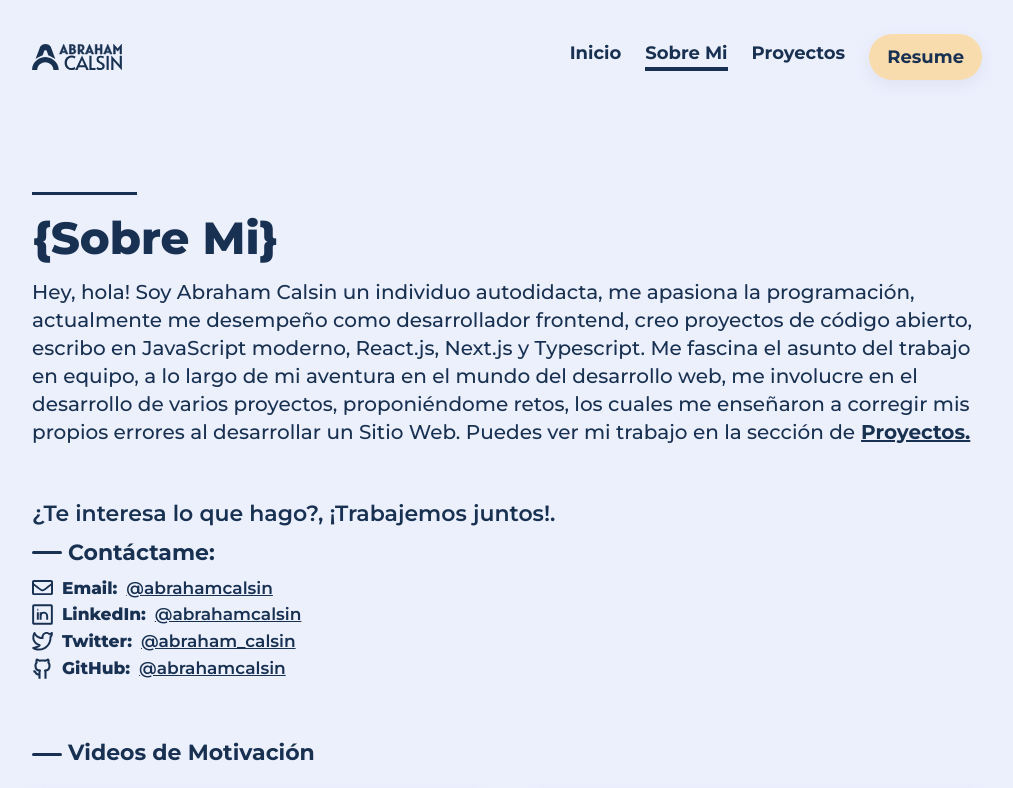
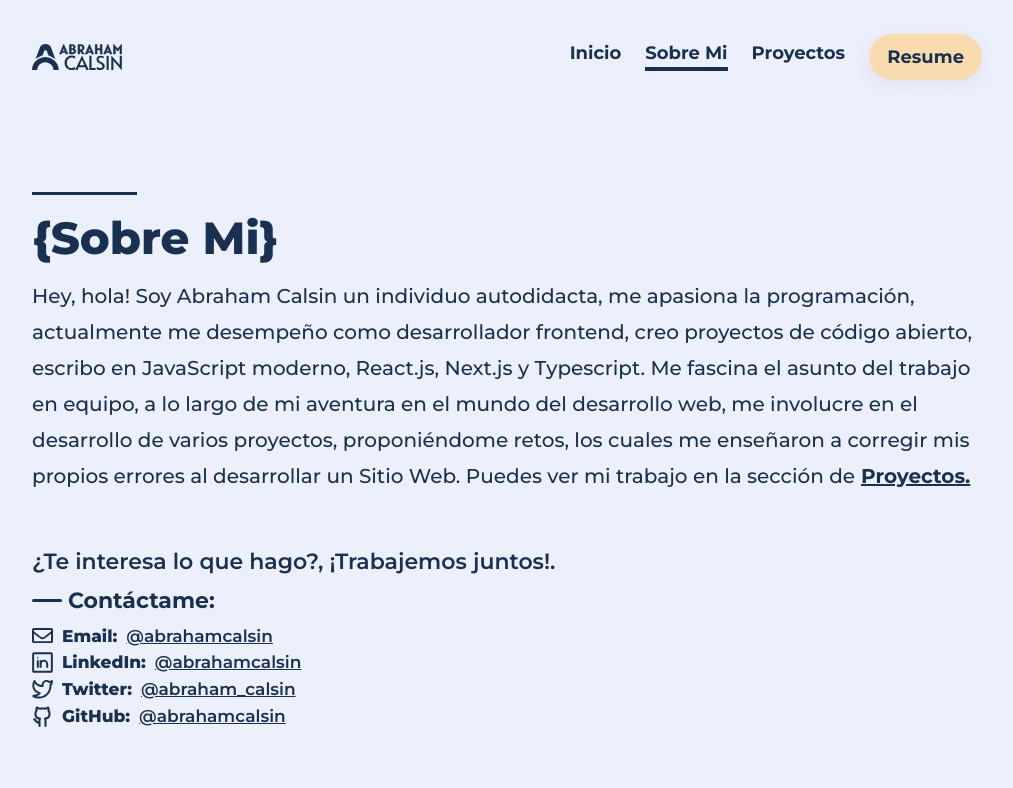
Before and after one commit to Uvacoder/port-abrahamcalsin, a Next.js app: page /about-me in a window 1280 px wide. Shown: the top 788 px of the page, without its empty margins (133-1146 px from the left). Built offline with nearby package versions, Linux system fonts and the light colour scheme; grey boxes are pictures that could not be loaded.

Commit message:
Update index.js

```diff
--- a/pages/about-me/index.js
+++ b/pages/about-me/index.js
@@ -29,7 +29,7 @@ const AboutMe = () => {
         <h1 className="font-extraBold text-xsm-1.3 sm:text-sm-1.4">
           {"{"}Sobre Mi{"}"}
         </h1>
-        <p className="text-sm leading-1.7 font-medium mt-2 px-0 sm:text-xl">
+        <p className="text-sm leading-1.7 font-medium mt-2 px-0 sm:text-xl sm:leading-9">
           Hey, hola! Soy Abraham Calsin un individuo autodidacta, me apasiona la
           programación, actualmente me desempeño como desarrollador frontend, creo
           proyectos de código abierto, escribo en JavaScript moderno, React.js, Next.js y
```
